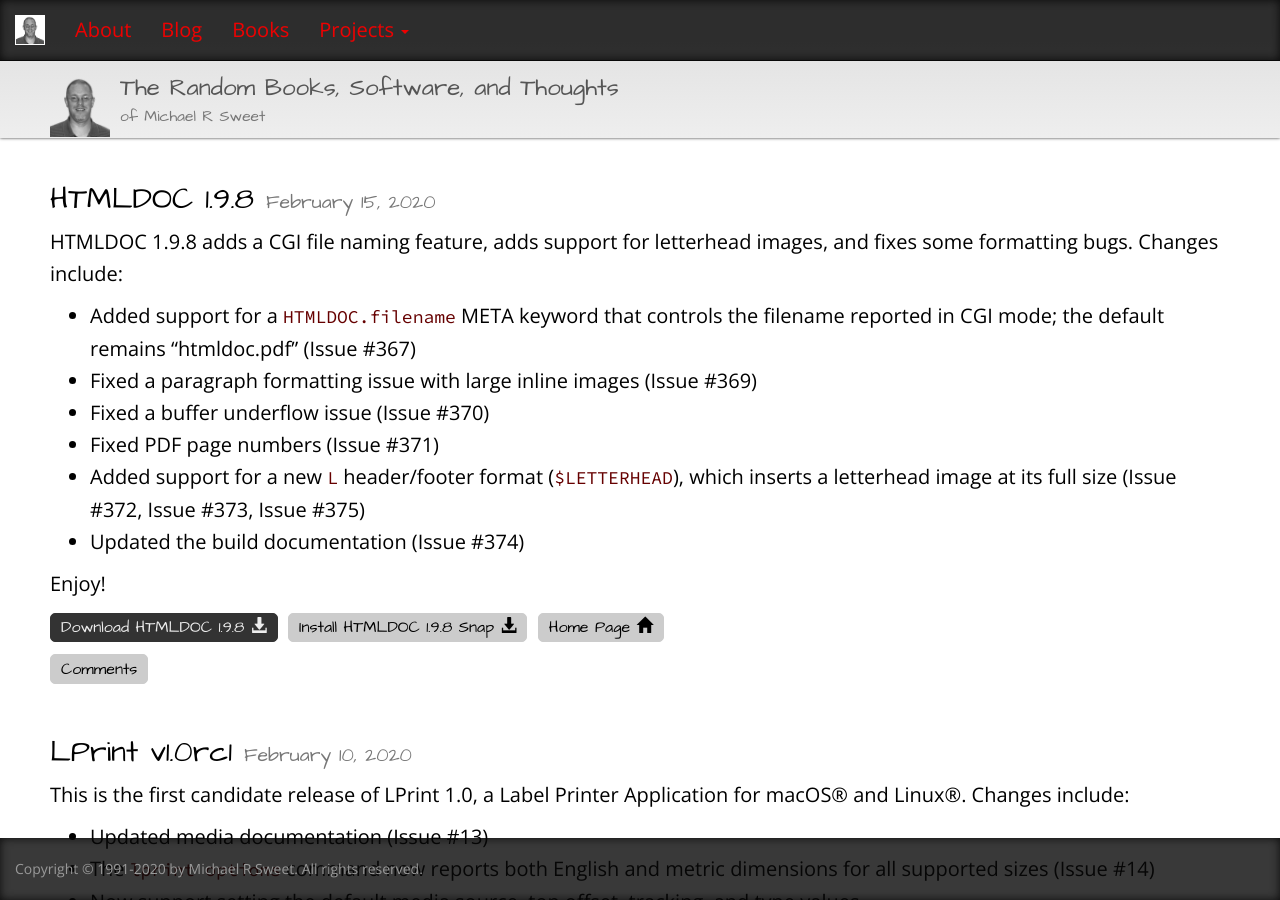
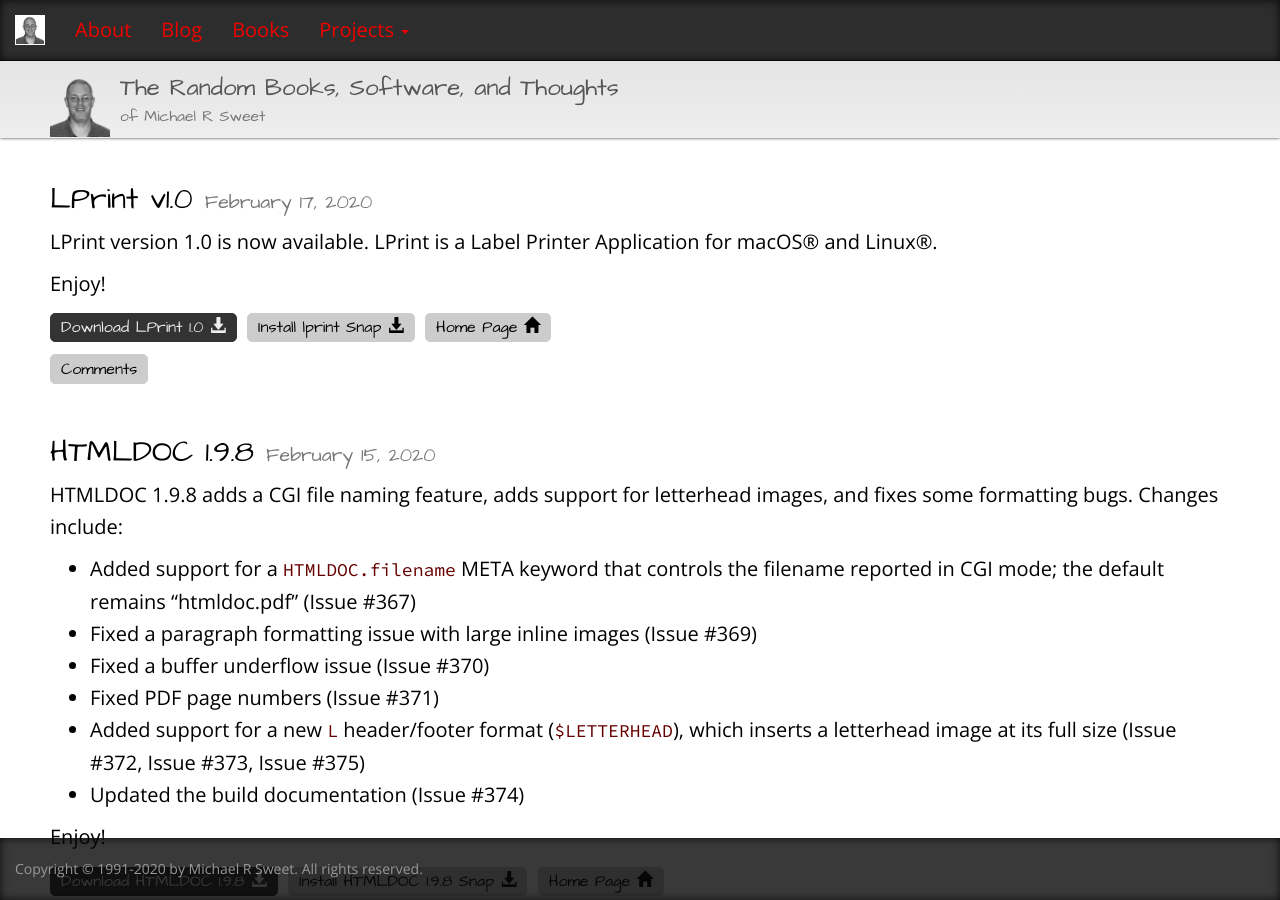
Before and after one commit to michaelrsweet/michaelrsweet.github.com, a Jekyll site: the page built from index.html, in a window 1280 px wide and 900 px high. Built offline with Jekyll 4.4.1, drawn with Linux system fonts in a browser that asks for light colours; some of the changed text lies outside the part shown.

Commit message:
LPrint 1.0

```diff
--- /dev/null
+++ b/_posts/2020-02-17-lprint-1.0.md
@@ -0,0 +1,18 @@
+---
+title: LPrint v1.0
+category: lprint
+layout: post
+permalink: /blog/:year-:month-:day-:title.html
+excerpt_separator: <!--more-->
+comments: true
+commentform: true
+---
+
+LPrint version 1.0 is now available.  LPrint is a Label Printer Application
+for macOS® and Linux®.
+
+Enjoy!
+
+<a class="btn btn-primary" href="https://github.com/michaelrsweet/lprint/releases/tag/v1.0">Download LPrint 1.0 <span class="glyphicon glyphicon-download-alt" aria-hidden="true"></span></a>
+<a class="btn btn-default" href="https://snapcraft.io/lprint">Install lprint Snap <span class="glyphicon glyphicon-download-alt" aria-hidden="true"></span></a>
+<a class="btn btn-default" href="/lprint/index.html">Home Page <span class="glyphicon glyphicon-home" aria-hidden="true"></span></a>
--- a/lprint/lprint.md
+++ b/lprint/lprint.md
@@ -14,7 +14,7 @@
 LPrint Documentation
 ====================
 
-LPrint v1.0rc1 - February 10, 2020
+LPrint v1.0 - February 17, 2020
 Copyright 2019-2020 by Michael R Sweet
 
 LPrint is licensed under the Apache License Version 2.0 with an exception to
```
